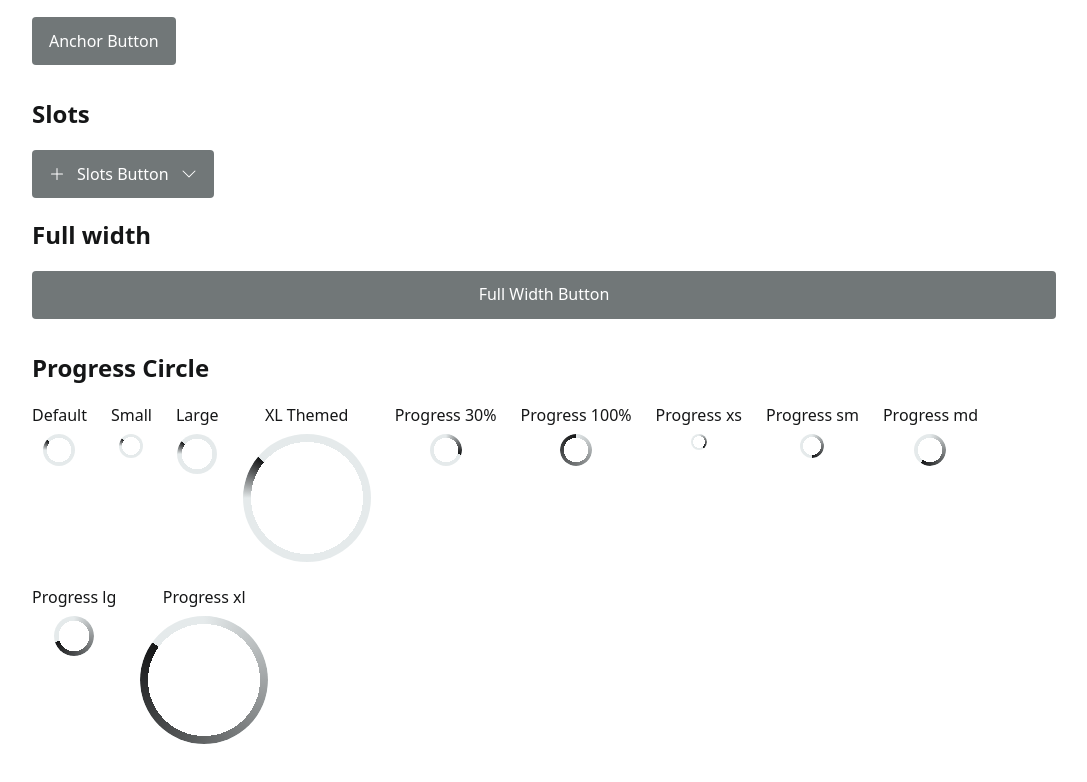
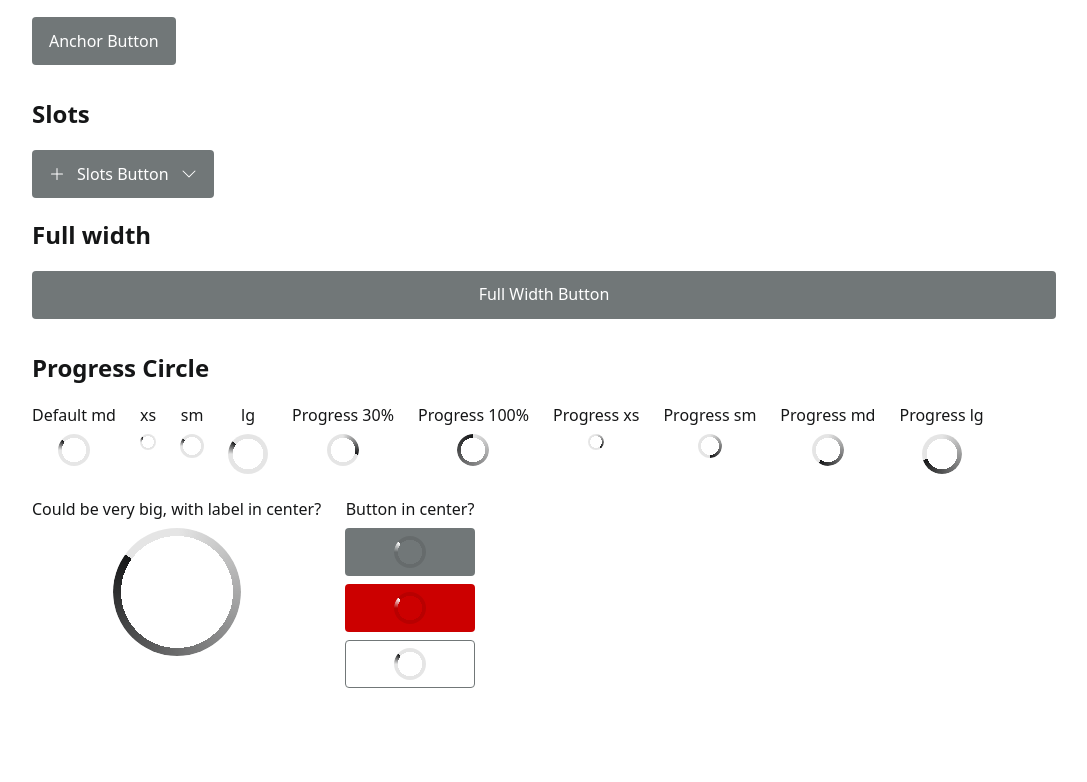
Before and after one commit to julzmon/lit-button, a website built with Vite: page index.html in a window 1280 px wide. Shown: the part 1090-1872 px from the top of the page, without its empty margins (96-1183 px from the left). After the commit the page ends 1842 px from the top, so only its background shows below. Built offline with nearby package versions, Linux system fonts and the light colour scheme.

Commit message:
Update progress circle demo and styles
Refactored the progress circle demo in index.html to clarify size labels and add new button-in-center examples. Updated kds-progress-circle styles to use a semi-transparent black track color and set the indicator color to black, and adjusted the conic-gradient for the indicator.

```diff
--- a/index.html
+++ b/index.html
@@ -146,23 +146,20 @@
       <h2>Progress Circle</h2>
       <div class="progress-grid">
         <div>
-          <span>Default</span>
+          <span>Default md</span>
           <kds-progress-circle></kds-progress-circle>
         </div>
         <div>
-          <span>Small</span>
+          <span>xs</span>
+          <kds-progress-circle size="xs"></kds-progress-circle>
+        </div>
+        <div>
+          <span>sm</span>
           <kds-progress-circle size="sm"></kds-progress-circle>
         </div>
         <div>
-          <span>Large</span>
+          <span>lg</span>
           <kds-progress-circle size="lg"></kds-progress-circle>
-        </div>
-        <div>
-          <span>XL Themed</span>
-          <kds-progress-circle
-            size="xl"
-            aria-label="Saving"
-          ></kds-progress-circle>
         </div>
         <div>
           <span>Progress 30%</span>
@@ -195,8 +192,14 @@
           <kds-progress-circle size="lg" progress="70" label="LG progress"></kds-progress-circle>
         </div>
         <div>
-          <span>Progress xl</span>
+          <span>Could be very big, with label in center?</span>
           <kds-progress-circle size="xl" progress="85" label="XL progress"></kds-progress-circle>
+        </div>
+        <div>
+          <span>Button in center?</span>
+          <kds-button><kds-progress-circle label="XL progress" style="margin-inline: var(--kds-size-32)"></kds-progress-circle></kds-button>
+          <kds-button priority="primary"><kds-progress-circle label="XL progress" style="margin-inline: var(--kds-size-32)"></kds-progress-circle></kds-button>
+          <kds-button priority="secondary"><kds-progress-circle label="XL progress" style="margin-inline: var(--kds-size-32)"></kds-progress-circle></kds-button>
         </div>
       </div>
     </div>
--- a/src/kds-progress-circle.styles.ts
+++ b/src/kds-progress-circle.styles.ts
@@ -9,13 +9,10 @@ export const progressCircleStyles = css`
       calc(0.12 * min(100cqw, 100cqh)),
       8px
     );
-    --kds-progress-track-color: var(
-      --mod-progress-track-color,
-      var(--kds-bg-surface-level-2)
-    );
+    --kds-progress-track-color: color(srgb 0 0 0 / 0.1);
     --kds-progress-indicator-color: var(
       --mod-progress-indicator-color,
-      currentColor
+      black
     );
     --kds-progress-speed: var(--mod-progress-speed, 1s);
     --kds-progress-spinner-arc: var(--mod-progress-spinner-arc, 40deg);
@@ -81,8 +78,8 @@ export const progressCircleStyles = css`
   .indicator::before {
     background: conic-gradient(
       from 0deg,
-      var(--kds-bg-surface-level-2) 0deg,
-       var(--kds-progress-indicator-color) var(--arc-deg, var(--kds-progress-spinner-arc)),
+       transparent 0deg,
+       currentColor var(--arc-deg, var(--kds-progress-spinner-arc)),
       transparent var(--arc-deg, var(--kds-progress-spinner-arc)) 360deg
     );
     mask:
```
